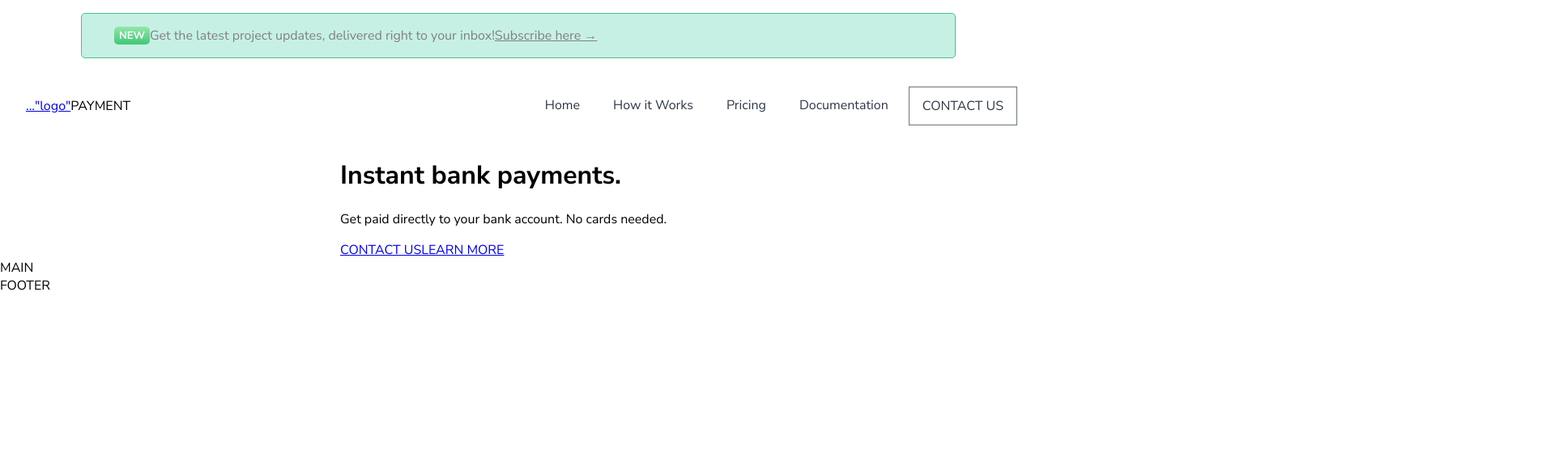
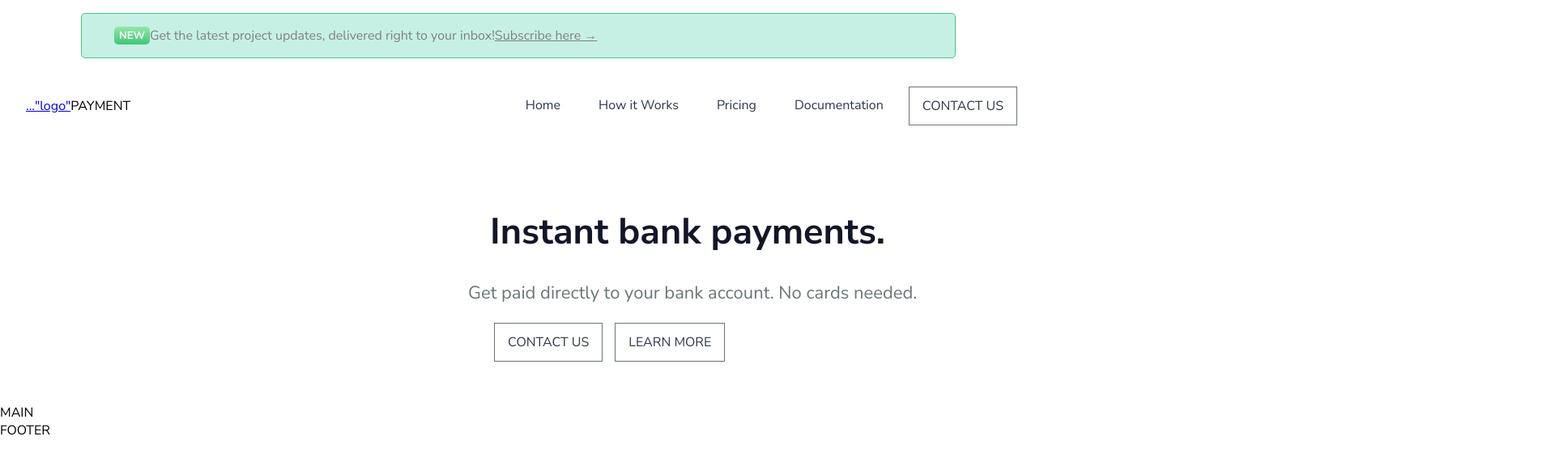
Before and after one commit to BetancourtFelipe/react-landing-page, a React (Create React App) app: page / in a window 1280 px wide. Shown: the top 576 px of the page at 81% size, 1920 px wide, since content can reach past the window. Built offline with nearby package versions, Linux system fonts and the light colour scheme.

Commit message:
Add Heading

```diff
--- a/src/App.js
+++ b/src/App.js
@@ -52,7 +52,7 @@ const navigationStyles = css`
 const navigationLinkStyles = css`
   list-style-type: none;
   display: flex;
-  gap: 9px;
+  gap: 15px;
   margin: 0;
   li {
     :hover {
@@ -78,10 +78,21 @@ const navigationContactStyles = css`
 `;
 
 const headingStyles = css`
+  display: inline-block;
   width: 100%;
-  max-width: 500px;
-  margin: 0 auto;
-  padding: 0 30px;
+  max-width: 1000px;
+  margin: 42px 500px;
+  padding: 10px 70px;
+  h1 {
+    font-size: 45px;
+    color: #131628;
+    padding-left: 35px;
+  }
+  p {
+    font-size: 22px;
+    color: #697576;
+    padding-left: 8px;
+  }
 `;
 
 function App() {
@@ -123,11 +134,19 @@ function App() {
           </div>
         </div>
         <div css={headingStyles}>
-          <h1>Instant bank payments.</h1>
-          <p>Get paid directly to your bank account. No cards needed.</p>
           <div>
-            <a href=" ">CONTACT US</a>
-            <a href=" ">LEARN MORE</a>
+            <h1>Instant bank payments.</h1>
+            <p>Get paid directly to your bank account. No cards needed.</p>
+          </div>
+          <div>
+            <ul css={navigationLinkStyles}>
+              <li css={navigationContactStyles}>
+                <a href=" ">CONTACT US</a>
+              </li>
+              <li css={navigationContactStyles}>
+                <a href=" ">LEARN MORE</a>
+              </li>
+            </ul>
           </div>
         </div>
       </header>
```
